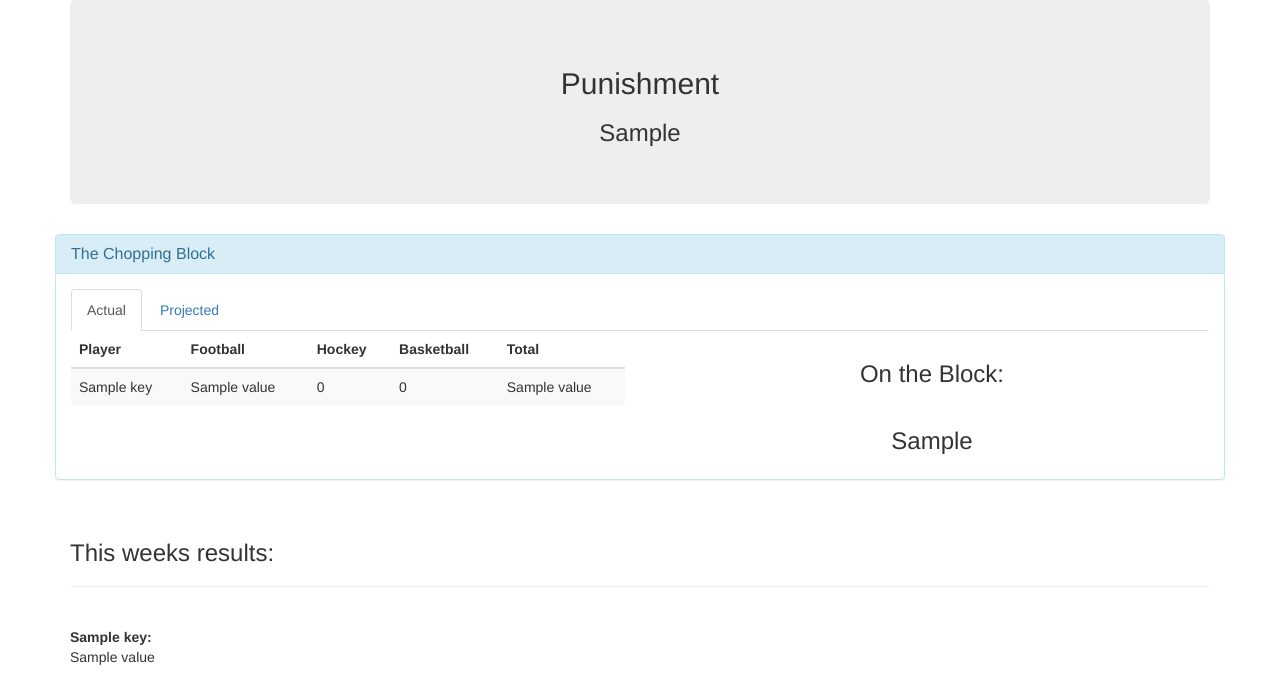
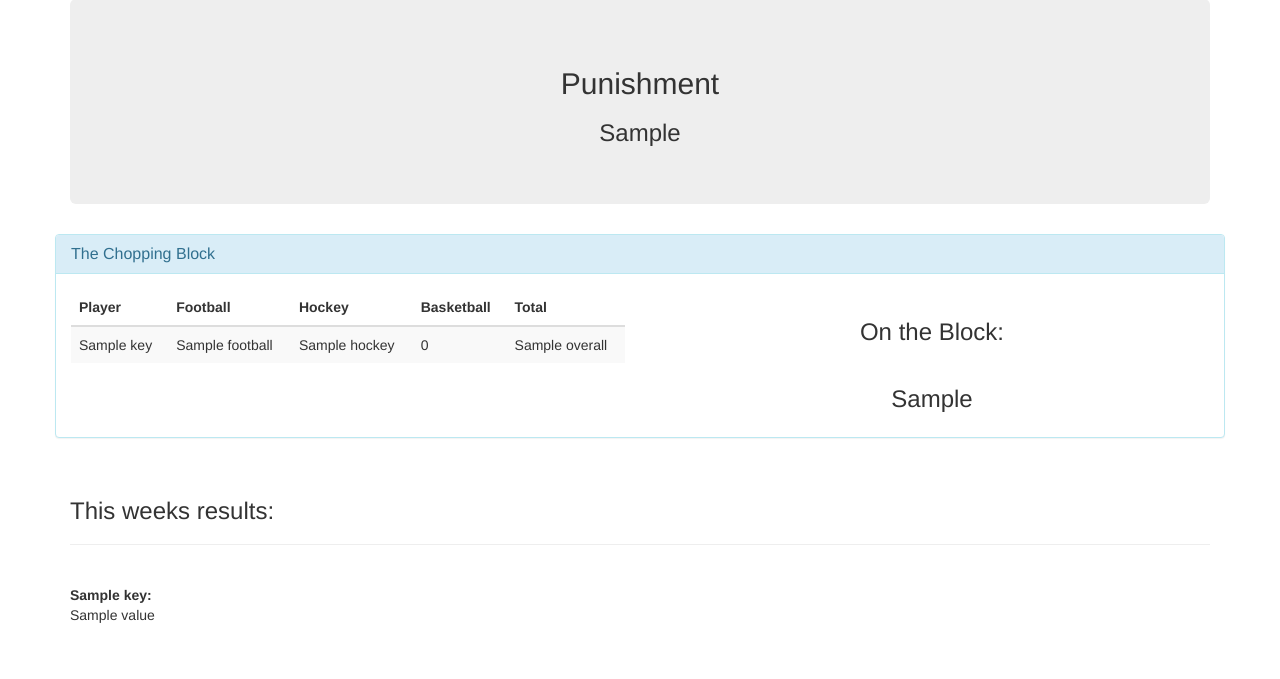
Before and after one commit to eprouty/the_wheel, a Flask app: template templates/index.html in a window 1280 px wide. Shown: the part 121-800 px from the top of the page. Run offline with Flask 2, Linux system fonts and the light colour scheme; the template is opened without the code that fills it: most values are stand-ins (such as "Sample title", 1, 10 or a date in 2020); parts of the project's set-up code (start-up, migrations or seed data) failed here and were passed over; some libraries are stand-ins or nearby versions.

Commit message:
Lets see about adding support for hockey

```diff
--- a/requirements.txt
+++ b/requirements.txt
@@ -49,6 +49,7 @@ pickleshare==0.7.4
 prometheus-client==0.3.1
 prompt-toolkit==1.0.15
 ptyprocess==0.6.0
+pydash==4.7.3
 Pygments==2.2.0
 pylint==2.1.1
 pymongo==3.7.1
--- a/server.py
+++ b/server.py
@@ -48,13 +48,13 @@ def home():
         can_spin = False
 
     chopping_block = the_wheel.chopping_block()
-    chopping_block['the_block'] = sorted(chopping_block['the_block'].items(), key=lambda x: x[1])
+    chopping_block['the_block'] = sorted(chopping_block['the_block'].items(), key=lambda x: x[1]['overall'])
 
-    projected_loser = ''
-    if chopping_block['the_block']:
-        projected_loser = min(filter(lambda x: 'projected' in x[0], chopping_block['the_block']), key=lambda x: x[1])[0].split('_')[0]
+    # projected_loser = ''
+    # if chopping_block['the_block']:
+    #     projected_loser = min(filter(lambda x: 'projected' in x[0], chopping_block['the_block']), key=lambda x: x[1])[0].split('_')[0]
 
-    return render_template("index.html", history=history, name=current_user.name, can_spin=can_spin, chopping_block=chopping_block, p_loser=projected_loser)
+    return render_template("index.html", history=history, name=current_user.name, can_spin=can_spin, chopping_block=chopping_block)  # , p_loser=projected_loser)
 
 @app.route('/wheels_will')
 @login_required
@@ -62,6 +62,11 @@ def wheels_will():
     history = the_wheel.check_spins()
     if current_user.name not in history:
         return the_wheel.spin_wheel(current_user.name)
+
+@app.route('/horrible_wheel')
+@login_required
+def horrible_wheel():
+    pass
 
 @app.route('/update')
 def update():
--- a/templates/index.html
+++ b/templates/index.html
@@ -24,12 +24,12 @@
                 <h3 class="panel-title">The Chopping Block</h3>
             </div>
             <div class="panel-body">
-                <ul class="nav nav-tabs">
+                <!-- <ul class="nav nav-tabs">
                     <li class="active"><a data-toggle="tab" href="#actual">Actual</a></li>
                     <li><a data-toggle="tab" href="#projected">Projected</a></li>
-                </ul>
-                <div class="tab-content">
-                    <div id="actual" class="tab-pane fade in active">
+                </ul> -->
+                <!-- <div class="tab-content">
+                    <div id="actual" class="tab-pane fade in active"> -->
                         <div class="row">
                             <div class="col-sm-6">
                                 <table class="table table-striped">
@@ -47,10 +47,10 @@
                                             {% if 'projected' not in key %}
                                                 <tr>
                                                     <td>{{ key }}</td>
-                                                    <td>{{ value }}</td>
+                                                    <td>{{ value['football'] }}</td>
+                                                    <td>{{ value['hockey'] }}</td>
                                                     <td>0</td>
-                                                    <td>0</td>
-                                                    <td>{{ value }}</td>
+                                                    <td>{{ value['overall'] }}</td>
                                                 </tr>
                                             {% endif %}
                                         {% endfor %}
@@ -63,7 +63,7 @@
                                 </div>
                                 <h3>{{ chopping_block['next_victim'] }}</h3>
                             </div>
-                        </div>
+                        <!-- </div>
                     </div>
                     <div id="projected" class="tab-pane fade">
                         <div class="row">
@@ -100,7 +100,7 @@
                                 <h3>{{ p_loser }}</h3>
                             </div>
                         </div>
-                    </div>
+                    </div> -->
                 </div>
             </div>
         </div>
--- a/the_wheel/handlers/wheel_of_shame.py
+++ b/the_wheel/handlers/wheel_of_shame.py
@@ -33,17 +33,25 @@ class WheelOfShame():
             self.data = json.load(f)
 
     def chopping_block(self):
+        # TODO: This needs to be updated to actually support showing hockey and basketball results
+        # They are going to be stored in the database now... but haven't done any work to actually
+        # show them... need to get there eventually
         today = datetime.datetime.now().date()
-        weeks_loser = Losers.objects(Q(week_end__gte=today)).first()
-        last_loser = Losers.objects(Q(week_end__lt=today)).order_by('-week_end').first()
+        f_loser = Losers.objects(week_end__gte=today, sport='football').first()
+        h_loser = Losers.objects(week_end__gte=today, sport='hockey').first()
+        o_loser = Losers.objects(week_end__gte=today, sport='overall').first()
+        last_loser = Losers.objects(week_end__lt=today, sport='overall').order_by('-week_end').first()
 
-        ret = {'the_loser': ''}
-        if weeks_loser:
-            ret['next_victim'] = weeks_loser.loser
-            ret['the_block'] = weeks_loser.scores
-        else:
-            ret['next_victim'] = ''
-            ret['the_block'] = {}
+        ret = {'the_loser': '',
+               'the_block': {},
+               'next_victim': ''}
+        if o_loser:
+            ret['next_victim'] = o_loser.loser if o_loser.scores[o_loser.loser] != 0 else ''
+            for key in o_loser.scores:
+                ret['the_block'][key] = {'football': f_loser.scores[key],
+                                         'hockey': h_loser.scores[key],
+                                         'overall': o_loser.scores[key]}
+            print(ret['the_block'])
 
         if last_loser and last_loser.punishment == '':
             start = last_loser.week_end - datetime.timedelta(days=6)
@@ -54,7 +62,6 @@ class WheelOfShame():
             ret['the_loser'] = "{}: {}".format(last_loser.loser, last_loser.punishment)
         elif last_loser:
             ret['the_loser'] = "{}: {}".format(last_loser.loser, last_loser.punishment)
-
 
         return ret
 
@@ -74,44 +81,70 @@ class WheelOfShame():
 
     def update_losers(self, user_override=None):
         # Get the scoreboards for each sport and return a list of scores for each matchup within it
-        football, week_start, week_end = yahoo.get_scoreboard(league_keys['football'], user_override)
+        football, f_week_start, f_week_end = yahoo.get_scoreboard(league_keys['football'], user_override)
+        hockey, h_week_start, h_week_end = yahoo.get_scoreboard(league_keys['hockey'], user_override)
 
-        week_start = datetime.datetime.strptime(week_start, "%Y-%m-%d")
-        week_end = datetime.datetime.strptime(week_end, "%Y-%m-%d")
+        dates = {'football': {'week_start': datetime.datetime.strptime(f_week_start, "%Y-%m-%d"),
+                              'week_end': datetime.datetime.strptime(f_week_end, "%Y-%m-%d")},
+                 'hockey': {'week_start': datetime.datetime.strptime(h_week_start, "%Y-%m-%d"),
+                            'week_end': datetime.datetime.strptime(h_week_end, "%Y-%m-%d")}}
 
-        loser, scores = self.calculate_loser(football)
-        weeks_loser = Losers.objects(week_end=week_end).first()
-        if not weeks_loser:
+        scores = self.calculate_sports(football, hockey)
+        for key in scores:
+            self.record_loser(dates[key]['week_end'], key, scores[key])
+
+        # Now figure out the overall winner taking into consideration the way that weeks end for different sports.
+        the_week = Losers.objects(Q(week_end__gt=dates['football']['week_start']) & Q(week_end__lte=dates['football']['week_end']))
+        overall = {}
+        for loser in the_week:
+            if loser.sport != 'overall':
+                for key in loser.scores:
+                    overall.setdefault(key, 0)
+                    overall[key] += loser.scores[key]
+
+        overall_loser = min(overall, key=overall.get)
+
+        record = Losers.objects(week_end=dates['football']['week_end'], sport='overall').first()
+        if not record:
+            Losers(sport='overall', week_end=dates['football']['week_end'], loser=overall_loser, scores=overall).save()
+        else:
+            record.loser = overall_loser
+            record.scores = overall
+            record.save()
+
+        return "{} \n {}".format(overall_loser, overall)
+
+    def record_loser(self, week_end, sport, scores):
+        loser = Losers.objects(week_end=week_end, sport=sport).first()
+        if not loser:
             # We've got a new week! Create the new object and go finalize last weeks
-            Losers(sport='football', week_end=week_end, loser=loser, scores=scores).save()
+            Losers(sport=sport, week_end=week_end, loser=min(scores, key=scores.get), scores=scores).save()
         else:
-            weeks_loser.loser = loser
-            weeks_loser.scores = scores
-            weeks_loser.save()
+            loser.loser = min(scores, key=scores.get)
+            loser.scores = scores
+            loser.save()
 
-        return str(weeks_loser)
-
-    def calculate_loser(self, football):
+    def sum_sport(self, sport):
         data = {}
-        for match in football:
+        for match in sport:
             data.setdefault(match['team0_name'], 0)
             data[match['team0_name']] += round(match['team0_score'] - match['team1_score'], 2)
-            data.setdefault(match['team0_name'] + '_projected', 0)
-            data[match['team0_name'] + '_projected'] += round(match['team0_projected'] - match['team1_projected'], 2)
+            # data.setdefault(match['team0_name'] + '_projected', 0)
+            # data[match['team0_name'] + '_projected'] += round(match['team0_projected'] - match['team1_projected'], 2)
             data.setdefault(match['team1_name'], 0)
             data[match['team1_name']] += round(match['team1_score'] - match['team0_score'], 2)
-            data.setdefault(match['team1_name'] + '_projected', 0)
-            data[match['team1_name'] + '_projected'] += round(match['team1_projected'] - match['team0_projected'], 2)
+            # data.setdefault(match['team1_name'] + '_projected', 0)
+            # data[match['team1_name'] + '_projected'] += round(match['team1_projected'] - match['team0_projected'], 2)
 
-        loser = False
-        for key in data:
-            if 'projected' not in key:
-                if not loser:
-                    loser = (key, data[key])
-                elif data[key] < loser[1]:
-                    loser = (key, data[key])
+        return data
 
-        return (loser[0], data)
+    def calculate_sports(self, football, hockey):
+        football = self.sum_sport(football)
+        hockey = self.sum_sport(hockey)
+
+        data = {'football': football,
+                'hockey': hockey}
+        return data
 
     def spin_wheel(self, username):
         # Enumerate out the options, ~10% of them are power rankings
```
Also changed, not shown: the_wheel/handlers/yahoo.py (+5 -5 lines).
